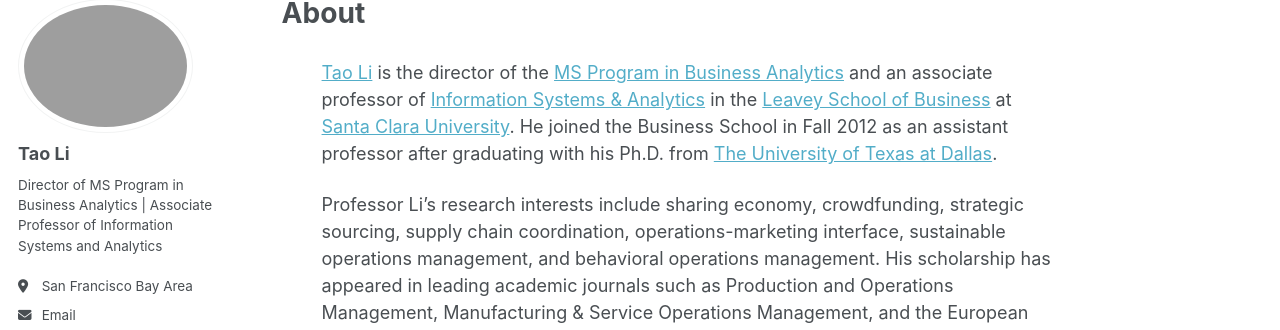
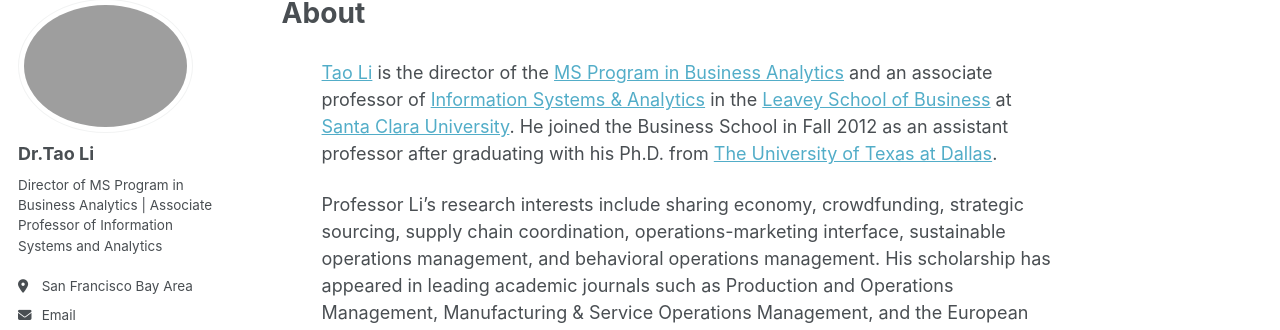
Before and after one commit to Prof-TaoLi/Homepage, a Jekyll site: the page built from _pages/about.md, in a window 1280 px wide. Shown: the part 107-437 px from the top of the page. Built offline with Jekyll 4.4.1, drawn with Linux system fonts in a browser that asks for light colours; some web fonts are replaced.

```diff
--- a/_config.yml
+++ b/_config.yml
@@ -23,7 +23,7 @@ repository               : "Judydy0417/taolis.github.io"
 author:
   # Biographic information
   avatar           : "profile.png"
-  name             : "Tao Li"
+  name             : "Dr.Tao Li"
   pronouns         : # example: "she/her"
   bio              : "Director of MS Program in Business Analytics | Associate Professor of Information Systems and Analytics"
   location         : "San Francisco Bay Area"
```
